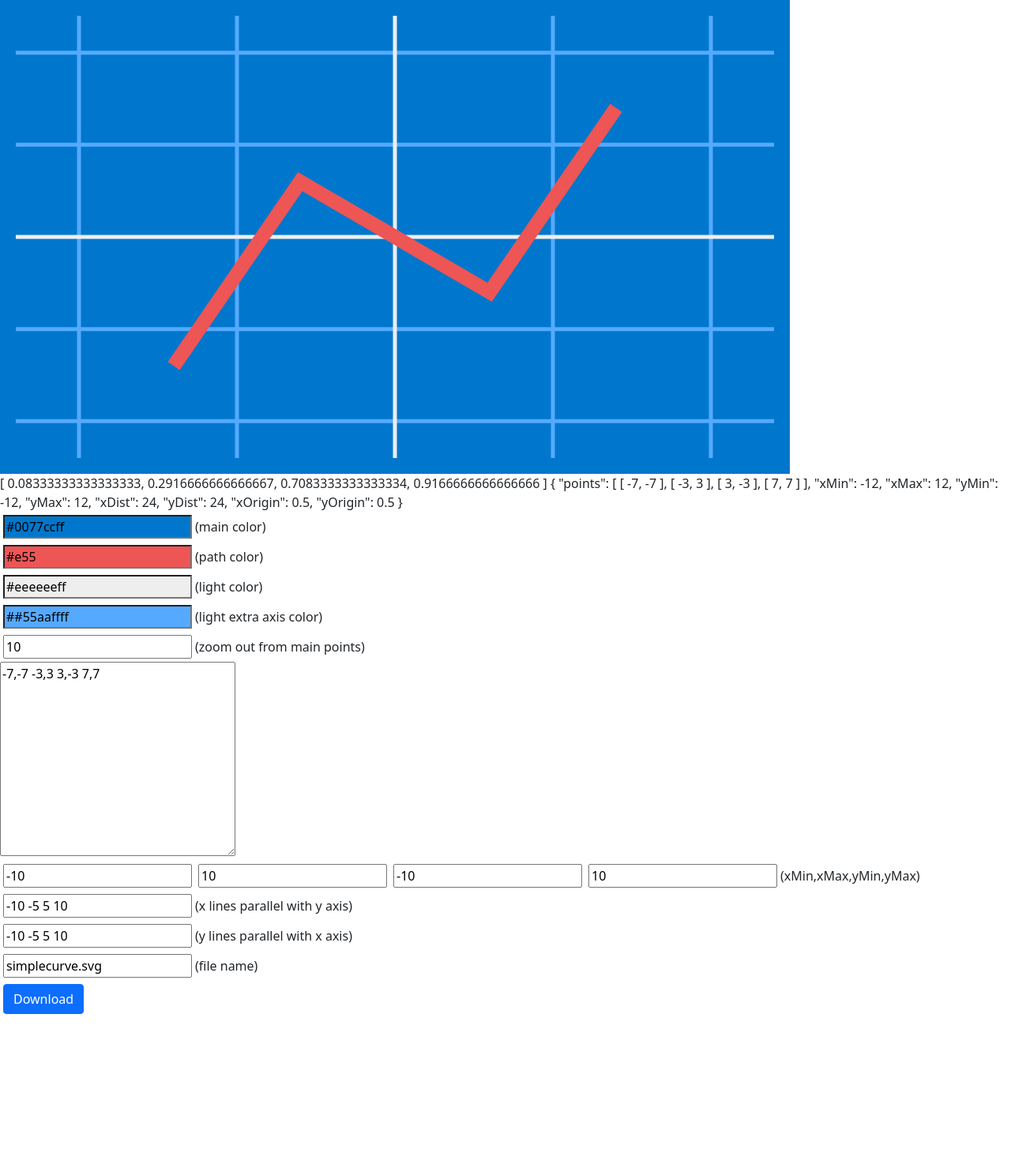
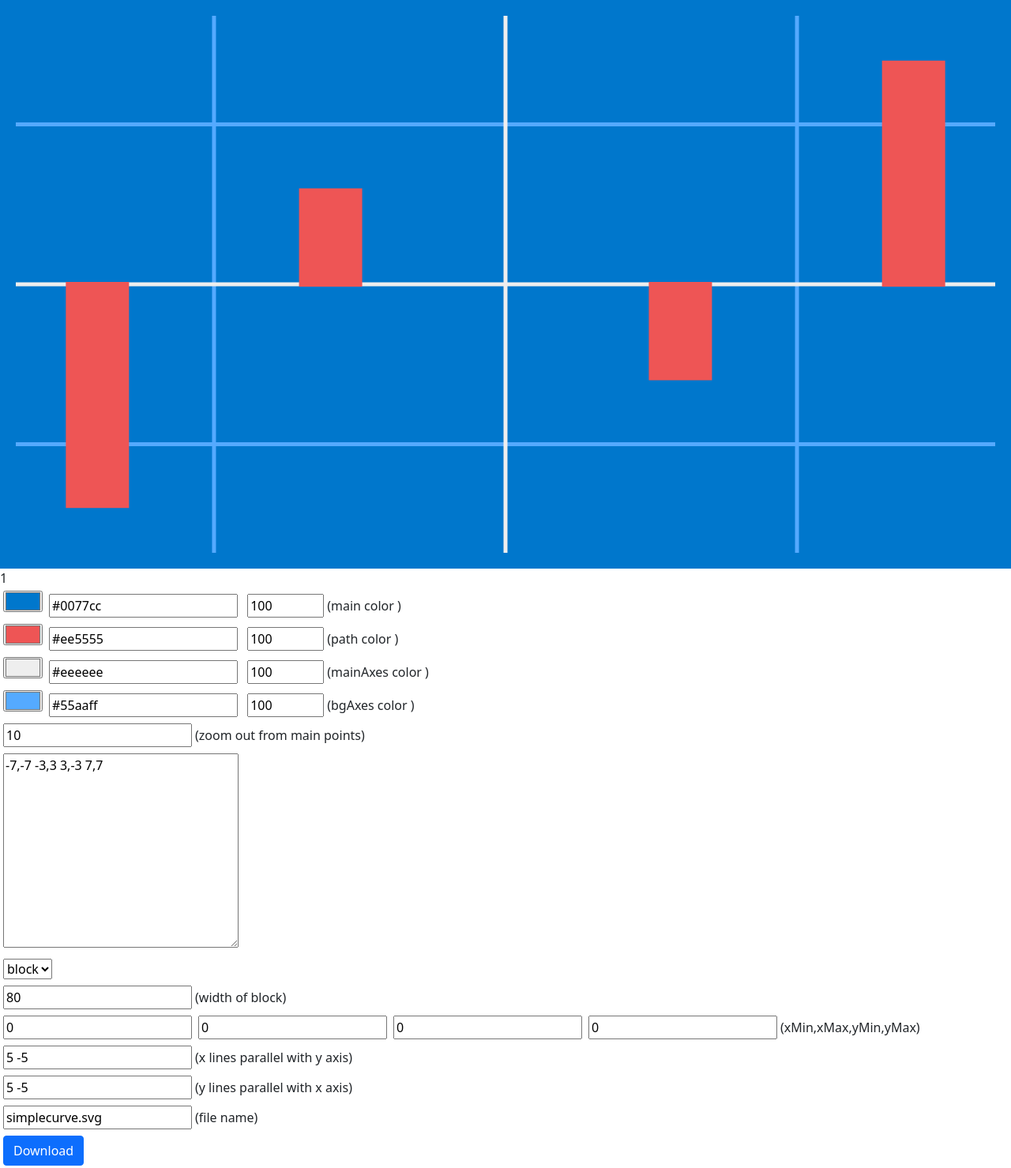
Before and after one commit to tdewin/dynamicsvg, a plain HTML site: page simplecurve/index.html in a window 1280 px wide. Shown: the whole page at 79% size. Before the commit the page ends 1288 px from the top, so only its background shows below. Drawn offline with nearby package versions, Linux system fonts and the light colour scheme.

Commit message:
better color and block mode
so you can make compare graphs

```diff
--- a/simplecurve/index.html
+++ b/simplecurve/index.html
@@ -31,7 +31,7 @@
                id="layer1"
               >
               <rect
-                :style="`fill:${mainColor[0]};fill-opacity:${mainColor[1]};stroke:none;stroke-width:19.0448;stroke-linecap:square;stroke-linejoin:round;stroke-dasharray:38.0898, 19.0448, 38.0898, 19.0448, 57.1348, 19.0448, 19.0448, 19.0448;stroke-dashoffset:0;paint-order:markers fill stroke;stop-color:#000000`"
+                :style="`fill:${colors.main.c};fill-opacity:${colors.main.t/100};stroke:none;stroke-width:19.0448;stroke-linecap:square;stroke-linejoin:round;stroke-dasharray:38.0898, 19.0448, 38.0898, 19.0448, 57.1348, 19.0448, 19.0448, 19.0448;stroke-dashoffset:0;paint-order:markers fill stroke;stop-color:#000000`"
                  id="rect7291"
                  :width="width"
                  :height="height"
@@ -41,17 +41,17 @@
                  rx="0" />
 
               <path v-for="y in pctYLines"
-                 :style="`fill:none;stroke:${lightAxisColor[0]};stroke-width:5;stroke-linecap:butt;stroke-linejoin:miter;stroke-dasharray:none;stroke-opacity:${lightAxisColor[1]}`"
+                 :style="`fill:none;stroke:${colors.bgAxes.c};stroke-width:5;stroke-linecap:butt;stroke-linejoin:miter;stroke-dasharray:none;stroke-opacity:${colors.bgAxes.t/100}`"
                     :d="`M ${padding},${padding + (innerHeight)*(1-y)} h ${innerWidth}`"
                     :id="`yAxis-${y}`" />
               <path v-for="x in pctXLines"
-                 :style="`fill:none;stroke:${lightAxisColor[0]};stroke-width:5;stroke-linecap:butt;stroke-linejoin:miter;stroke-dasharray:none;stroke-opacity:${lightAxisColor[1]}`"
+                 :style="`fill:none;stroke:${colors.bgAxes.c};stroke-width:5;stroke-linecap:butt;stroke-linejoin:miter;stroke-dasharray:none;stroke-opacity:${colors.bgAxes.t/100}`"
                    :d="`M ${padding + (innerWidth)*x },${padding} v ${innerHeight}`"
                     :id="`xAxis-${x}`" />
 
               <!-- x axis-->
               <path
-              :style="`fill:none;stroke:${lightColor[0]};stroke-width:5;stroke-linecap:butt;stroke-linejoin:miter;stroke-dasharray:none;stroke-opacity:${lightColor[1]}`"
+              :style="`fill:none;stroke:${colors.mainAxes.c};stroke-width:5;stroke-linecap:butt;stroke-linejoin:miter;stroke-dasharray:none;stroke-opacity:${colors.mainAxes.t/100}`"
                  :d="`M ${padding},${padding + (innerHeight)*(1-parsed.yOrigin)} h ${innerWidth}`"
                  id="yAxis" />
 
@@ -59,30 +59,40 @@
 
               <!-- y axis-->
               <path
-              :style="`fill:none;stroke:${lightColor[0]};stroke-width:5;stroke-linecap:butt;stroke-linejoin:miter;stroke-dasharray:none;stroke-opacity:${lightColor[1]}`"
+              :style="`fill:none;stroke:${colors.mainAxes.c};stroke-width:5;stroke-linecap:butt;stroke-linejoin:miter;stroke-dasharray:none;stroke-opacity:${colors.mainAxes.t/100}`"
                 :d="`M ${padding + (innerWidth)*parsed.xOrigin },${padding} v ${innerHeight}`"
                  id="xAxis" />
 
 
-
-              <path
-              :style="`fill:none;fill-opacity:1;stroke:${pathColor[0]};stroke-width:18.1696;stroke-linecap:butt;stroke-linejoin:miter;stroke-dasharray:none;stroke-opacity:${pathColor[1]}`"
+              <path v-if="selectDrawMode == 0"
+              :style="`fill:none;fill-opacity:1;stroke:${colors.path.c};stroke-width:18.1696;stroke-linecap:butt;stroke-linejoin:miter;stroke-dasharray:none;stroke-opacity:${colors.path.t/100}`"
                  :d="`M ${pctPath.map(p=> ((innerWidth)*p[0]+padding)+','+((innerHeight)*(1-p[1])+padding)).join(' ')}`"
                  id="dPath" />
+              <template v-else-if="selectDrawMode == 1">
+                <path v-for="p in pctPath"
+              :style="`fill:${colors.path.c};fill-opacity:1;stroke:${colors.path.c};stroke-width:0;stroke-linecap:butt;stroke-linejoin:miter;stroke-dasharray:none;stroke-opacity:${colors.path.t/100}`"
+                 :d="`M ${((innerWidth)*p[0]+padding-blockWidth/2)},${((innerHeight)*(1-p[1])+padding)} h ${blockWidth} V ${padding + (innerHeight)*(1-parsed.yOrigin)+3*(p[2])} h ${-blockWidth} z`"
+                 id="dPath" />
+              </template>
             </g>
           </svg>
         </div>
-        <div class="d-block">{{pctYLines}} {{parsed}}</div>
-        <div class="d-block"><input class="m-1" :style="`background-color:${mainColor[0]}`"   v-model="mainColorWA"/>(main color)</div>
-        <div class="d-block"><input class="m-1" :style="`background-color:${pathColor[0]}`"   v-model="pathColorWA"/>(path color)</div>
-        <div class="d-block"><input class="m-1" :style="`background-color:${lightColor[0]}`"   v-model="lightColorWA"/>(light color)</div>
-        <div class="d-block"><input class="m-1" :style="`background-color:${lightAxisColor[0]}`"   v-model="lightAxisColorWA"/>(light extra axis color)</div>
+        <div class="d-block">{{selectDrawMode}}</div>
+        <div class="d-block"  v-for="(c, n) in colors">
+          <input class="m-1" v-model="c.c" type="color"><input class="m-1" v-model="c.c"> <input class="m-1" type="number" min="0" max="100" v-model="c.t">({{n}} color )
+
+        </div>
+
         <div class="d-block"><input class="m-1"   v-model="zoomOut"/>(zoom out from main points)</div>
         <div class="d-block">
-          <textarea v-model="points" cols="30" rows="10">
+          <textarea class="m-1"  v-model="points" cols="30" rows="10">
 
           </textarea>
         </div>
+        <div class="d-block"><select v-model="selectDrawMode" class="m-1" ><option v-for="option,i in drawMode" :value="i">{{ option }}</option></select></div>
+        <div class="d-block" v-if="selectDrawMode == 1"><input class="m-1" type="number"    v-model="blockWidth"/>(width of block)</div>
+
+
         <div class="d-block"><input class="m-1"  v-model="xMin"/><input class="m-1" v-model="xMax"/><input class="m-1"  v-model="yMin"/><input class="m-1"  v-model="yMax"/>(xMin,xMax,yMin,yMax)</div>
         <div class="d-block"><input class="m-1"   v-model="xLines"/>(x lines parallel with y axis)</div>
         <div class="d-block"><input class="m-1"   v-model="yLines"/>(y lines parallel with x axis)</div>
@@ -117,22 +127,27 @@
       createApp({
         data() {
           return {
-             mainColorWA: "#0077ccff",
-             pathColorWA: "#e55",
-             lightColorWA: "#eeeeeeff",
-             lightAxisColorWA: "##55aaffff",
-             height:600,
-             width:1000,
+             colors:{
+               main: {c:"#0077cc",t:100},
+               path: {c:"#ee5555",t:100},
+               mainAxes: {c:"#eeeeee",t:100},
+               bgAxes: {c:"#55aaff",t:100},
+             },
+             drawMode:["path","block"],
+             selectDrawMode:1,
+             blockWidth:80,
+             height:720,
+             width:1280,
              padding:20,
              overlap:5,
              download:"simplecurve.svg",
              points: `-7,-7 -3,3 3,-3 7,7`,
-             xMin:-10,
-             xMax:10,
-             yMin:-10,
-             yMax:10,
-             xLines: "-10 -5 5 10",
-             yLines: "-10 -5 5 10",
+             xMin:0,
+             xMax:0,
+             yMin:0,
+             yMax:0,
+             xLines: "5 -5",
+             yLines: "5 -5",
              zoomOut: 10,
           }
         },
@@ -154,10 +169,6 @@
               innerWidth() {
                 return this.width-(this.padding*2)
               },
-              mainColor() { return convertAlphaColor(this.mainColorWA)},
-              pathColor() { return convertAlphaColor(this.pathColorWA)},
-              lightColor() { return convertAlphaColor(this.lightColorWA)},
-              lightAxisColor() { return convertAlphaColor(this.lightAxisColorWA)},
               parsed() {
                 let p = [...this.points.matchAll(coordinates)].map(m => [parseFloat(m[1]),parseFloat(m[2])]).sort((a,b)=> a[0] - b[0])
                 //by starting with 0, the origin will always be in place
@@ -187,8 +198,8 @@
               pctPath() {
                 let parsed = this.parsed
 
-                let pctPath = parsed.points.map(p=> [((p[0]-parsed.xMin)/parsed.xDist),(((p[1]-parsed.yMin)/parsed.yDist))])
-
+                //xpct,ypath,ysign (-1,1)
+                let pctPath = parsed.points.map(p=> [((p[0]-parsed.xMin)/parsed.xDist),(((p[1]-parsed.yMin)/parsed.yDist)),(Math.abs(p[1])/p[1])])
 
                 return pctPath
               },
```
